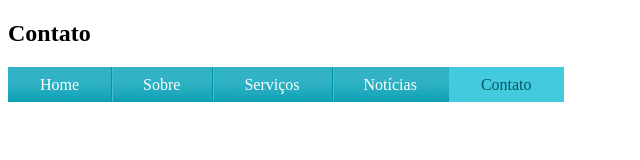
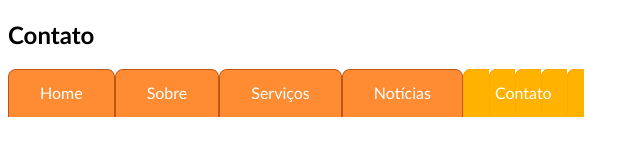
Before and after one commit to PedroDavid/dwc2020, a plain HTML site: page ProjetoCSS3 Intermediario e avancado/navegacao-abas/contato.html in a window 1280 px wide. Shown: the whole page, without its empty margins (0-640 px from the left). Drawn offline with Linux system fonts and the light colour scheme.

```diff
--- a/ProjetoCSS3 Intermediario e avancado/css/estilo-navegação-aba.css
+++ b/ProjetoCSS3 Intermediario e avancado/css/estilo-navegação-aba.css
@@ -1,47 +1,38 @@
 /*****************************
-Barra de navegação vertical
-ul {
-  list-style-type: none;
-  margin: 0;
-  padding: 0;
+Barra de navegação com abas */
+body {
+  font-family: 'Trebuchet MS', Helvetica, sans-serif;
 }
-
-li {
-  padding: 5px 20px;
-  background: url(../imagens/seta.png) no-repeat left center;
-}
-*/
 
 ul {
   margin: 0;
   padding: 0;
-  list-style-type: none;
+  list-style: none;
+  width: 720px;
 }
 
-ul a {
-  /*border: 1px solid red;*/
-  width: 200px;
-  height: 40px;
-  display: block;
-  color: #000;
-  text-decoration: none;
-  text-indent: 40px;
-  line-height: 40px;
-  background: #f7b600 url(../imagens/menu.png) no-repeat left bottom;
+ul li {
+  float: left;
+  background: url(../imagens/aba-direita.png) no-repeat top right;
 }
 
-a:hover {
-  background-position: right bottom;
-  background-color: #f99200;
+li a {
+  display: block;
+  padding: 0 2em;
+  line-height: 3em;
+  text-decoration: none;
+  background: url(../imagens/aba-esquerda.png) no-repeat top left;
   color: #fff;
 }
 
-#home #navegacao .home a,
-#sobre #navegacao .sobre a,
-#servicos #navegacao .servicos a,
-#noticias #navegacao .noticias a,
-#contato #navegacao .contato a {
-  background-position: right bottom;
-  background-color: #f99200;
-  color: #fff;
+ul a:hover {
+  color: #894a1f;
 }
+
+ul #atual {
+  background: url(../imagens/aba-direita-atual.png) no-repeat top right;
+}
+
+ul #atual a {
+  background: url(../imagens/aba-esquerda-atual.png);
+}
--- a/ProjetoCSS3 Intermediario e avancado/navegacao-abas/contato.html
+++ b/ProjetoCSS3 Intermediario e avancado/navegacao-abas/contato.html
@@ -3,43 +3,33 @@
   <head>
     <meta charset="UTF-8" />
     <meta name="viewport" content="width=device-width, initial-scale=1.0" />
-    <title>Navegação vertical</title>
+    <title>Navegação com abas</title>
 
     <!-- Estilo customizado -->
     <link
       rel="stylesheet"
       type="text/css"
-      href="../css/estilo-navegação-horizontal.css"
+      href="../css/estilo-navegação-aba.css"
     />
   </head>
   <body id="contato">
     <h2>Contato</h2>
-    <ul id="navegacao">
-      <li class="home primeiro">
+    <ul>
+      <li>
         <a href="index.html">Home</a>
       </li>
-      <li class="sobre">
+      <li>
         <a href="Sobre.html">Sobre</a>
       </li>
-      <li class="servicos">
+      <li>
         <a href="servicos.html">Serviços</a>
       </li>
-      <li class="noticias">
+      <li>
         <a href="noticias.html">Notícias</a>
       </li>
-      <li class="contato">
+      <li id="atual">
         <a href="contato.html">Contato</a>
       </li>
     </ul>
-    <!--
-    <h2>Lista de atividades</h2>
-    <ul>
-      <li>Ir ao dentista</li>
-      <li>Ir ao supermercado</li>
-      <li>Fazer o almoço</li>
-      <li>Assistir série</li>
-      <li>Correr no parque</li>
-    </ul>
-    -->
   </body>
 </html>
```
Also changed, not shown: ProjetoCSS3 Intermediario e avancado/navegacao-abas/index.html (+7 -17 lines), ProjetoCSS3 Intermediario e avancado/navegacao-abas/noticias.html (+7 -17 lines), ProjetoCSS3 Intermediario e avancado/navegacao-abas/servicos.html (+7 -17 lines), ProjetoCSS3 Intermediario e avancado/navegacao-abas/sobre.html (+7 -17 lines).
